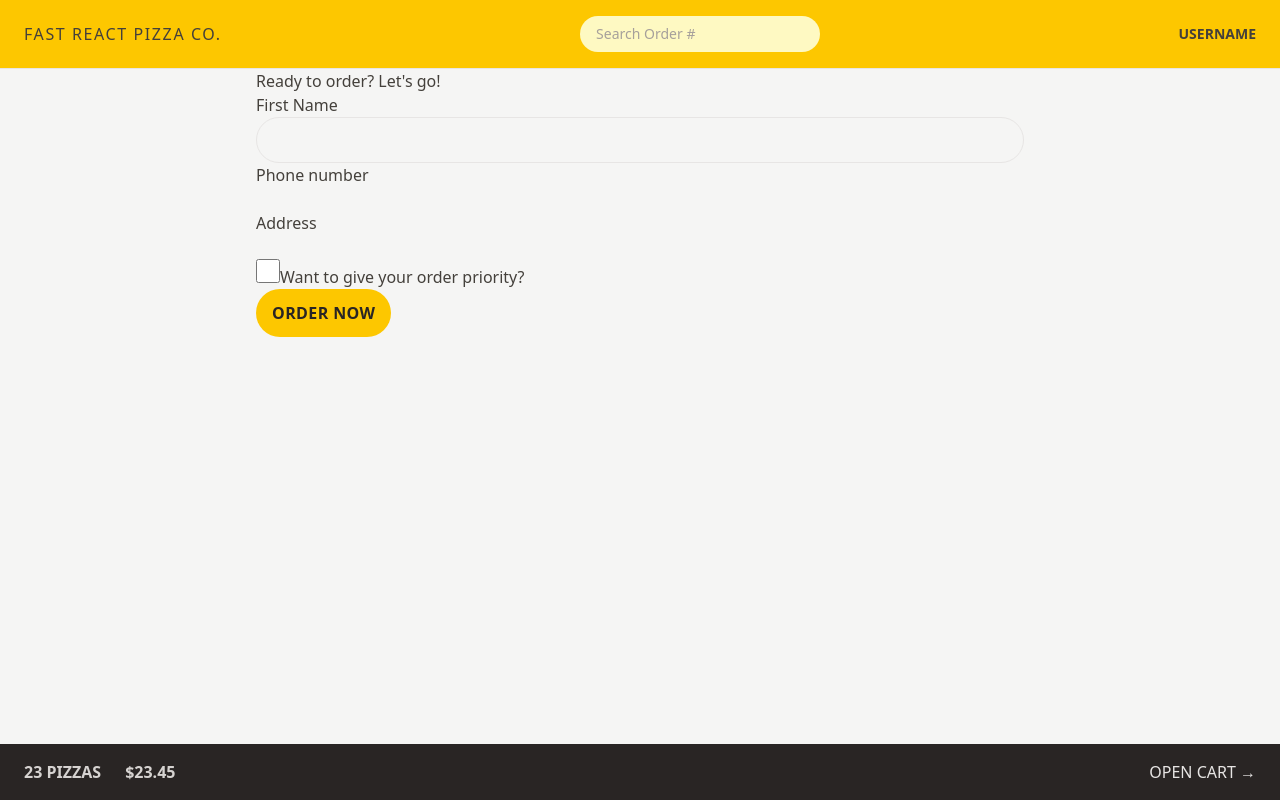
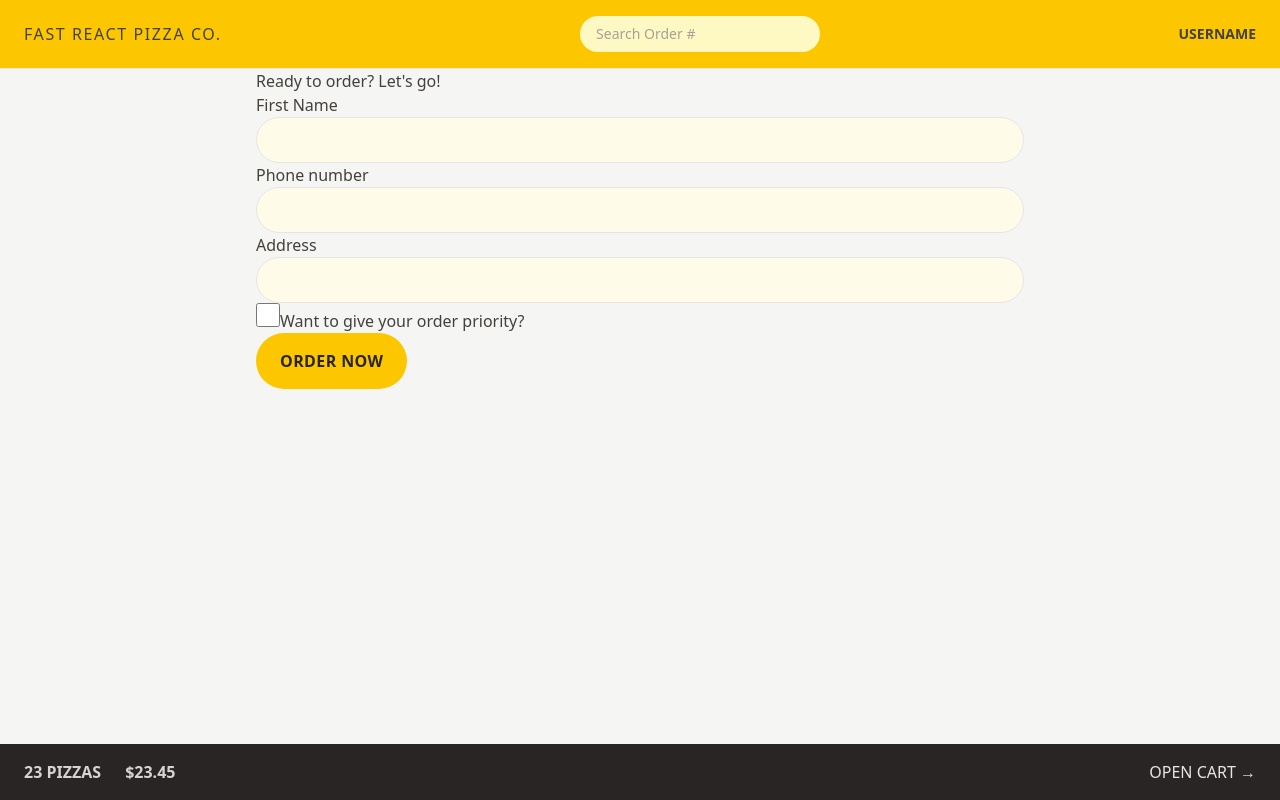
Before and after one commit to I-Maged/16-fast-react-pizza, a React (Vite) app: page /order/new in a window 1280 px wide. Built offline with nearby package versions, Linux system fonts and the light colour scheme.

Commit message:
resuability

```diff
--- a/src/features/cart/Cart.jsx
+++ b/src/features/cart/Cart.jsx
@@ -1,4 +1,6 @@
-import { Link } from "react-router-dom";
+import { Link } from "react-router-dom"
+import LinkButton from "../../ui/LinkButton"
+import Button from "../../ui/Button"
 
 const fakeCart = [
   {
@@ -22,28 +24,22 @@ const fakeCart = [
     unitPrice: 15,
     totalPrice: 15,
   },
-];
+]
 const Cart = () => {
-  const cart = fakeCart;
-  console.log(cart);
+  const cart = fakeCart
+  console.log(cart)
 
   return (
     <div>
-      <Link
-        to="/menu"
-        className="text-sm text-blue-500 hover:text-blue-600 hover:underline"
-      >
-        &larr; Back to menu
-      </Link>
+      <LinkButton to="/menu">&larr; Back to menu</LinkButton>
 
       <h2>Your cart, %NAME%</h2>
-
       <div>
-        <Link to="/order/new">Order pizzas</Link>
+        <Button to="/order/new">Order pizzas</Button>
         <button>Clear cart</button>
       </div>
     </div>
-  );
-};
+  )
+}
 
-export default Cart;
+export default Cart
--- a/src/features/order/CreateOrder.jsx
+++ b/src/features/order/CreateOrder.jsx
@@ -1,5 +1,6 @@
 import { Form, redirect, useActionData, useNavigation } from "react-router-dom"
 import { createOrder } from "../../services/apiRestaurant"
+import Button from "../../ui/Button"
 
 // https://uibakery.io/regex-library/phone-number
 const isValidPhone = (str) =>
@@ -47,18 +48,13 @@ const CreateOrder = () => {
       <Form method="POST" action="/order/new">
         <div>
           <label>First Name</label>
-          <input
-            type="text"
-            name="customer"
-            required
-            className="w-full rounded-full border border-stone-200 px-4 py-2 text-sm transition-all duration-300 placeholder:text-stone-400 focus:ring focus:ring-yellow-400 focus:outline-none md:px-6 md:py-3"
-          />
+          <input type="text" name="customer" required className="input" />
         </div>
 
         <div>
           <label>Phone number</label>
           <div>
-            <input type="tel" name="phone" required />
+            <input type="tel" name="phone" required className="input" />
           </div>
           {formErrors?.phone && <p>{formErrors.phone}</p>}
         </div>
@@ -66,7 +62,7 @@ const CreateOrder = () => {
         <div>
           <label>Address</label>
           <div>
-            <input type="text" name="address" required />
+            <input type="text" name="address" required className="input" />
           </div>
         </div>
 
@@ -84,12 +80,9 @@ const CreateOrder = () => {
 
         <div>
           <input type="hidden" name="cart" value={JSON.stringify(cart)} />
-          <button
-            disabled={isSubmitting}
-            className="inline-block rounded-full bg-yellow-400 px-4 py-3 font-semibold tracking-wide text-stone-800 uppercase transition-colors duration-300 hover:bg-yellow-300 focus:ring focus:ring-yellow-300 focus:ring-offset-2 focus:outline-none disabled:cursor-not-allowed"
-          >
+          <Button disabled={isSubmitting}>
             {isSubmitting ? "Placing Order..." : "Order now"}
-          </button>
+          </Button>
         </div>
       </Form>
     </div>
--- a/src/features/user/CreateUser.jsx
+++ b/src/features/user/CreateUser.jsx
@@ -1,10 +1,11 @@
-import { useState } from "react";
+import { useState } from "react"
+import Button from "../../ui/Button"
 
 const CreateUser = () => {
-  const [username, setUsername] = useState("");
+  const [username, setUsername] = useState("")
 
   function handleSubmit(e) {
-    e.preventDefault();
+    e.preventDefault()
   }
 
   return (
@@ -18,16 +19,16 @@ const CreateUser = () => {
         placeholder="Your full name"
         value={username}
         onChange={(e) => setUsername(e.target.value)}
-        className="w-72"
+        className="input mb-8 w-72"
       />
 
       {username !== "" && (
         <div>
-          <button>Start ordering</button>
+          <Button>Start ordering</Button>
         </div>
       )}
     </form>
-  );
-};
+  )
+}
 
-export default CreateUser;
+export default CreateUser
--- a/src/index.css
+++ b/src/index.css
@@ -1,28 +1,15 @@
 @import "tailwindcss";
 
-/* @theme {
-  --color-midnight: oklch(79.5% 0.184 86.047);
-} */
-
-/* body {
-  font-family: system-ui, -apple-system, BlinkMacSystemFont, 'Segoe UI', Roboto,
-    Oxygen, Ubuntu, Cantarell, 'Open Sans', 'Helvetica Neue', sans-serif;
-  background-color: #f7f7f7;
-  color: #444;
+@layer components {
+  .input {
+    @apply w-full rounded-full border border-stone-200 bg-yellow-50 px-4 py-2 text-sm transition-all duration-300 placeholder:text-stone-400 focus:ring focus:ring-yellow-400 focus:outline-none md:px-6 md:py-3;
   }
-
-.layout {
-  display: grid;
-  grid-template-rows: auto 1fr auto;
-  gap: 32px;
-  height: 100dvh;
-} */
 
   /* https://dev.to/afif/i-made-100-css-loaders-for-your-next-project-4eje */
   .loader {
     width: 45px;
     aspect-ratio: 0.75;
-  --c: no-repeat linear-gradient(#333 0 0);
+    --c: no-repeat linear-gradient(theme(colors.stone.800) 0 0);
     background:
       var(--c) 0% 50%,
       var(--c) 50% 50%,
@@ -60,3 +47,4 @@
         100% 100%;
     }
   }
+}
--- /dev/null
+++ b/src/ui/Button.jsx
@@ -0,0 +1,22 @@
+import { Link } from "react-router-dom"
+
+const Button = ({ children, disabled, to }) => {
+  const className =
+    "inline-block rounded-full bg-yellow-400 px-4 py-3 font-semibold tracking-wide text-stone-800 uppercase transition-colors duration-300 hover:bg-yellow-300 focus:ring focus:ring-yellow-300 focus:ring-offset-2 focus:outline-none disabled:cursor-not-allowed sm:px-6 sm:py-4"
+
+  if (to) {
+    return (
+      <Link className={className} to={to}>
+        {children}
+      </Link>
+    )
+  }
+
+  return (
+    <button disabled={disabled} className={className}>
+      {children}
+    </button>
+  )
+}
+
+export default Button
--- /dev/null
+++ b/src/ui/LinkButton.jsx
@@ -0,0 +1,24 @@
+import { Link } from "react-router-dom"
+import { useNavigate } from "react-router-dom"
+
+const LinkButton = ({ children, to }) => {
+  const navigate = useNavigate()
+
+  const className = "text-sm text-blue-500 hover:text-blue-600 hover:underline"
+
+  if (to === "-1") {
+    return (
+      <button className={className} onClick={() => navigate(-1)}>
+        {children}
+      </button>
+    )
+  }
+
+  return (
+    <Link to={to} className={className}>
+      {children}
+    </Link>
+  )
+}
+
+export default LinkButton
--- a/src/ui/Loader.jsx
+++ b/src/ui/Loader.jsx
@@ -1,5 +1,9 @@
 const Loader = () => {
-  return <div className='loader'></div>
+  return (
+    <div className="absolute inset-0 flex items-center justify-center bg-slate-200/20 backdrop-blur-sm">
+      <div className="loader"></div>
+    </div>
+  )
 }
 
 export default Loader
--- a/src/ui/NotFound.jsx
+++ b/src/ui/NotFound.jsx
@@ -1,11 +1,7 @@
-import {
-  isRouteErrorResponse,
-  useNavigate,
-  useRouteError,
-} from 'react-router-dom'
+import { isRouteErrorResponse, useRouteError } from "react-router-dom"
+import LinkButton from "./LinkButton"
 
 const NotFound = () => {
-  const navigate = useNavigate()
   const error = useRouteError()
 
   return (
@@ -25,7 +21,7 @@ const NotFound = () => {
       ) : (
         <h1>Unknown Error</h1>
       )}
-      <button onClick={() => navigate(-1)}>&larr; Go back</button>
+      <LinkButton to={-1}>&larr; Go back</LinkButton>
     </div>
   )
 }
```
Also changed, not shown: src/ui/AppLayout.jsx (+11 -10 lines). Lines whose indentation alone changed are shown as unchanged.
